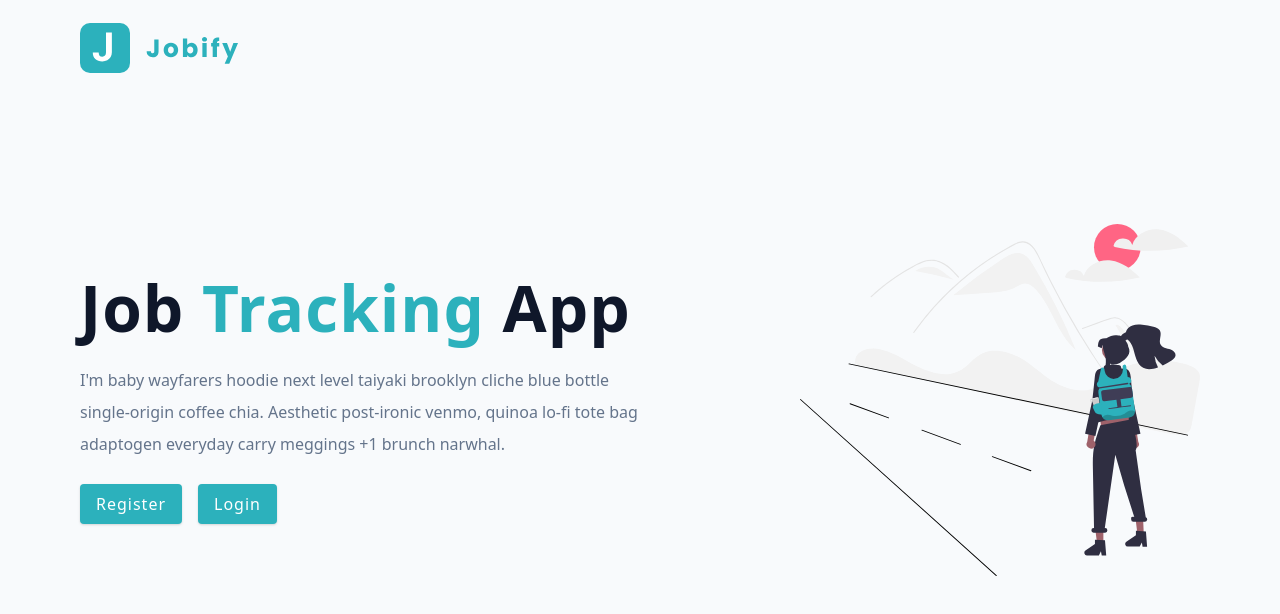
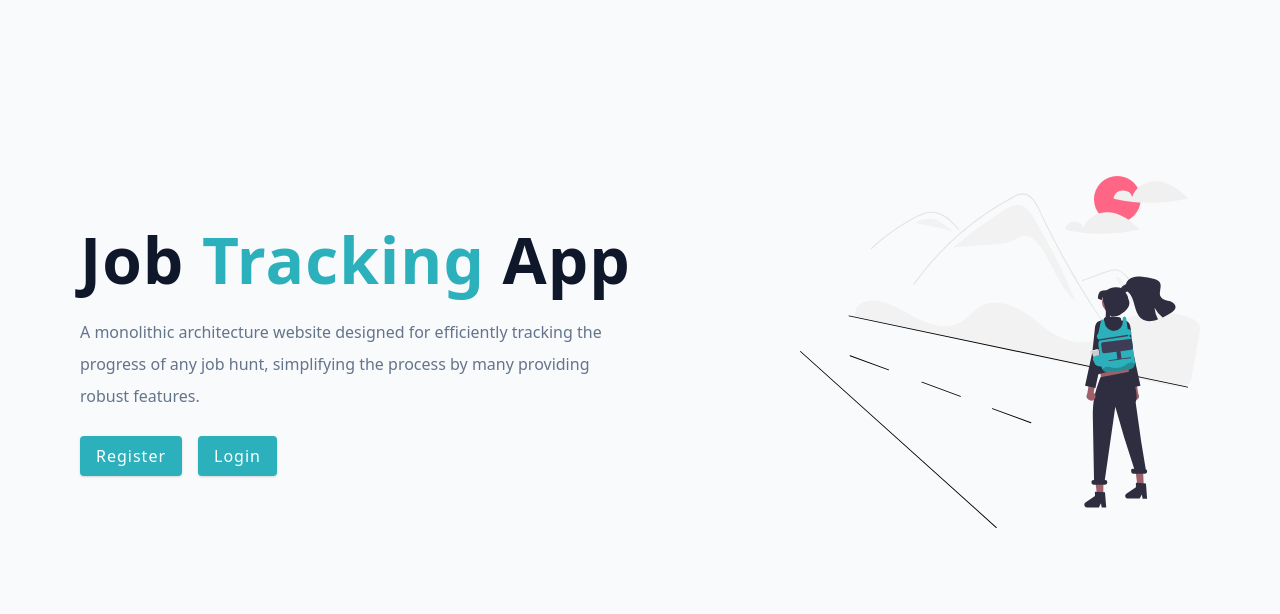
Before and after one commit to IsmayelAlam/Job_tracker, a React (Vite) app: page / in a window 1280 px wide. Shown: the top 614 px of the page. Built offline with nearby package versions, Linux system fonts and the light colour scheme.

Commit message:
change logo, landing page description and nav link order

```diff
--- a/src/App.jsx
+++ b/src/App.jsx
@@ -53,13 +53,13 @@ const route = createBrowserRouter([
         children: [
           {
             index: true,
+            element: <AllJobs />,
+            loader: allJobsLoader,
+          },
+          {
+            path: "add-jobs",
             element: <AddJob />,
             action: addJobsAction,
-          },
-          {
-            path: "all-jobs",
-            element: <AllJobs />,
-            loader: allJobsLoader,
           },
           {
             path: "stats",
--- a/src/components/Logo.jsx
+++ b/src/components/Logo.jsx
@@ -1,5 +1,33 @@
+import styled from "styled-components";
 import logo from "/logo.svg";
 
 export default function Logo() {
-  return <img src={logo} alt="job tracker logo" className="logo" />;
+  return (
+    <Wrapper className="logo">
+      <img src={logo} alt="job tracker logo" className="logoImg" />
+      <span className="text">Job Tracker</span>
+    </Wrapper>
+  );
 }
+const Wrapper = styled.div`
+  display: flex;
+  align-items: center;
+  gap: 10px;
+
+  .text {
+    color: #2cb1bc;
+    margin: 0 auto;
+    font-weight: 700;
+    font-size: 24px;
+    line-height: 1;
+  }
+  @media (max-width: 550px) {
+    .logoImg {
+      width: 32px;
+      height: 32px;
+    }
+    .text {
+      font-size: 16px;
+    }
+  }
+`;
--- a/src/components/Navbar.jsx
+++ b/src/components/Navbar.jsx
@@ -55,7 +55,7 @@ const Wrapper = styled.nav`
   .logo {
     display: flex;
     align-items: center;
-    width: 100px;
+    /* width: 100px; */
   }
   .btn-container {
     display: flex;
--- a/src/page/Landing.jsx
+++ b/src/page/Landing.jsx
@@ -1,24 +1,19 @@
 import { Link } from "react-router-dom";
 import styled from "styled-components";
 import main from "/main.svg";
-import Logo from "../components/Logo";
 
 export default function Landing() {
   return (
     <Section>
-      <nav>
-        <Logo />
-      </nav>
       <div className="container page">
         <div className="info">
           <h1>
             job <span>tracking</span> app
           </h1>
           <p>
-            I&apos;m baby wayfarers hoodie next level taiyaki brooklyn cliche
-            blue bottle single-origin coffee chia. Aesthetic post-ironic venmo,
-            quinoa lo-fi tote bag adaptogen everyday carry meggings +1 brunch
-            narwhal.
+            A monolithic architecture website designed for efficiently tracking
+            the progress of any job hunt, simplifying the process by many
+            providing robust features.
           </p>
           <Link to="/register" className="btn register-link">
             Register
@@ -34,16 +29,8 @@ export default function Landing() {
 }
 
 const Section = styled.section`
-  nav {
-    width: var(--fluid-width);
-    max-width: var(--max-width);
-    margin: 0 auto;
-    height: var(--nav-height);
-    display: flex;
-    align-items: center;
-  }
   .page {
-    min-height: calc(100vh - var(--nav-height));
+    min-height: 100vh;
     display: grid;
     align-items: center;
     margin-top: -3rem;
--- a/src/utils/links.jsx
+++ b/src/utils/links.jsx
@@ -5,14 +5,14 @@ import { ImProfile } from "react-icons/im";
 
 const links = [
   {
-    text: "add job",
+    text: "all jobs",
     path: ".",
-    icon: <FaWpforms />,
+    icon: <MdQueryStats />,
   },
   {
-    text: "all jobs",
-    path: "all-jobs",
-    icon: <MdQueryStats />,
+    text: "add job",
+    path: "add-jobs",
+    icon: <FaWpforms />,
   },
   {
     text: "stats",
--- a/vite.config.js
+++ b/vite.config.js
@@ -10,8 +10,8 @@ export default defineConfig({
   server: {
     proxy: {
       "/api": {
-        target: "http://localhost:3000/api",
-        // target: "https://job-tracker-7x2b.onrender.com/api",
+        // target: "http://localhost:3000/api",
+        target: "https://job-tracker-7x2b.onrender.com/api",
         changeOrigin: true,
         rewrite: (path) => path.replace(/^\/api/, ""),
       },
```
Also changed, not shown: public/logo.svg.
